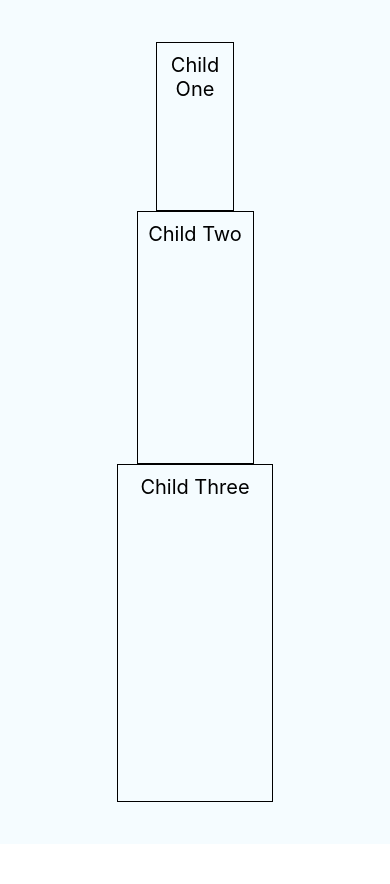
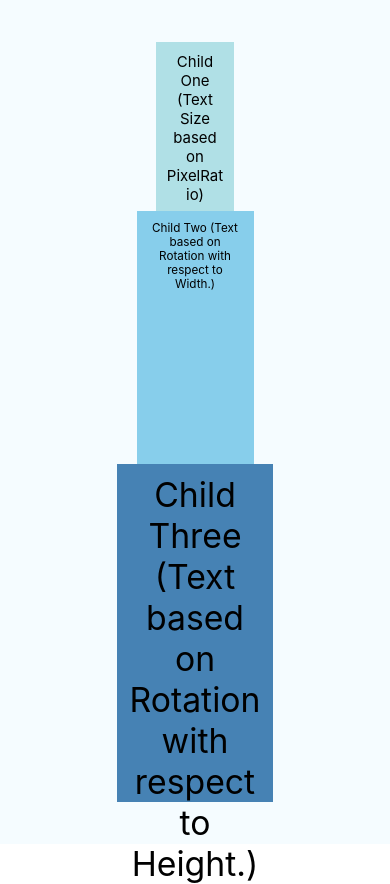
Before and after one commit to mujtaba-zaidi/RNMultipleSamples, a React Native app: screen / in a window 390 px wide. Before the commit the page ends 844 px from the top, so only its background shows below. Built offline with nearby package versions, Linux system fonts and the light colour scheme.

Commit message:
Added: dynamic font size based on rotation and PixelRation.

```diff
--- a/Components/ChildOne/index.js
+++ b/Components/ChildOne/index.js
@@ -1,11 +1,14 @@
 import React, { Component } from "react";
 import { View, Text } from "react-native";
-import { containerStyle, styles } from "./style";
+import { containerStyle, nameStyle } from "./style";
 export default class ChildOne extends Component {
   render() {
+    let dimensions = this.props.dimensions;
     return (
-      <View style={containerStyle(this.props.dimensions)}>
-        <Text style={styles.name}>Child One</Text>
+      <View style={containerStyle(dimensions).container}>
+        <Text style={nameStyle(dimensions).name}>
+          Child One (Text Size based on PixelRatio)
+        </Text>
       </View>
     );
   }
--- a/Components/ChildOne/style.js
+++ b/Components/ChildOne/style.js
@@ -1,17 +1,21 @@
-import { StyleSheet } from "react-native";
+import { StyleSheet, PixelRatio } from "react-native";
 
 export const containerStyle = dimensions => {
-  return {
+  return StyleSheet.create({
+    container: {
       height: (20 / 100) * dimensions.height,
       width: (20 / 100) * dimensions.width,
-    borderWidth: 1
-  };
+      backgroundColor: "powderblue"
+    }
+  });
 };
 
-export const styles = StyleSheet.create({
+export const nameStyle = dimensions => {
+  return StyleSheet.create({
     name: {
-    fontSize: 20,
+      fontSize: Math.round(PixelRatio.roundToNearestPixel(17) - 2),
       textAlign: "center",
       margin: 10
     }
   });
+};
--- a/Components/ChildThree/index.js
+++ b/Components/ChildThree/index.js
@@ -1,6 +1,6 @@
 import React, { Component } from "react";
 import { View, Text } from "react-native";
-import { containerStyle, styles } from "./style";
+import { containerStyle, nameStyle } from "./style";
 
 export default class ChildThree extends Component {
   constructor(props) {
@@ -8,9 +8,12 @@ export default class ChildThree extends Component {
   }
 
   render() {
+    let dimensions = this.props.dimensions;
     return (
-      <View style={containerStyle(this.props.dimensions)}>
-        <Text style={styles.name}>Child Three</Text>
+      <View style={containerStyle(dimensions).container}>
+        <Text style={nameStyle(dimensions).name}>
+          Child Three (Text based on Rotation with respect to Height.)
+        </Text>
       </View>
     );
   }
--- a/Components/ChildThree/style.js
+++ b/Components/ChildThree/style.js
@@ -1,17 +1,21 @@
 import { StyleSheet } from "react-native";
 
 export const containerStyle = dimensions => {
-  return {
+  return StyleSheet.create({
+    container: {
       height: (40 / 100) * dimensions.height,
       width: (40 / 100) * dimensions.width,
-    borderWidth: 1
-  };
+      backgroundColor: "steelblue"
+    }
+  });
 };
 
-export const styles = StyleSheet.create({
+export const nameStyle = dimensions => {
+  return StyleSheet.create({
     name: {
-    fontSize: 20,
+      fontSize: (4 / 100) * dimensions.height,
       textAlign: "center",
       margin: 10
     }
   });
+};
--- a/Components/ChildTwo/index.js
+++ b/Components/ChildTwo/index.js
@@ -1,12 +1,15 @@
 import React, { Component } from "react";
 import { View, Text } from "react-native";
-import { containerStyle, styles } from "./style";
+import { containerStyle, nameStyle } from "./style";
 
 export default class ChildTwo extends Component {
   render() {
+    let dimensions = this.props.dimensions;
     return (
-      <View style={containerStyle(this.props.dimensions)}>
-        <Text style={styles.name}>Child Two</Text>
+      <View style={containerStyle(dimensions).container}>
+        <Text style={nameStyle(dimensions).name}>
+          Child Two (Text based on Rotation with respect to Width.)
+        </Text>
       </View>
     );
   }
--- a/Components/ChildTwo/style.js
+++ b/Components/ChildTwo/style.js
@@ -1,17 +1,21 @@
 import { StyleSheet } from "react-native";
 
 export const containerStyle = dimensions => {
-  return {
+  return StyleSheet.create({
+    container: {
       height: (30 / 100) * dimensions.height,
       width: (30 / 100) * dimensions.width,
-    borderWidth: 1
-  };
+      backgroundColor: "skyblue"
+    }
+  });
 };
 
-export const styles = StyleSheet.create({
+export const nameStyle = dimensions => {
+  return StyleSheet.create({
     name: {
-    fontSize: 20,
+      fontSize: (3 / 100) * dimensions.width,
       textAlign: "center",
       margin: 10
     }
   });
+};
```
Lines whose indentation alone changed are shown as unchanged.
